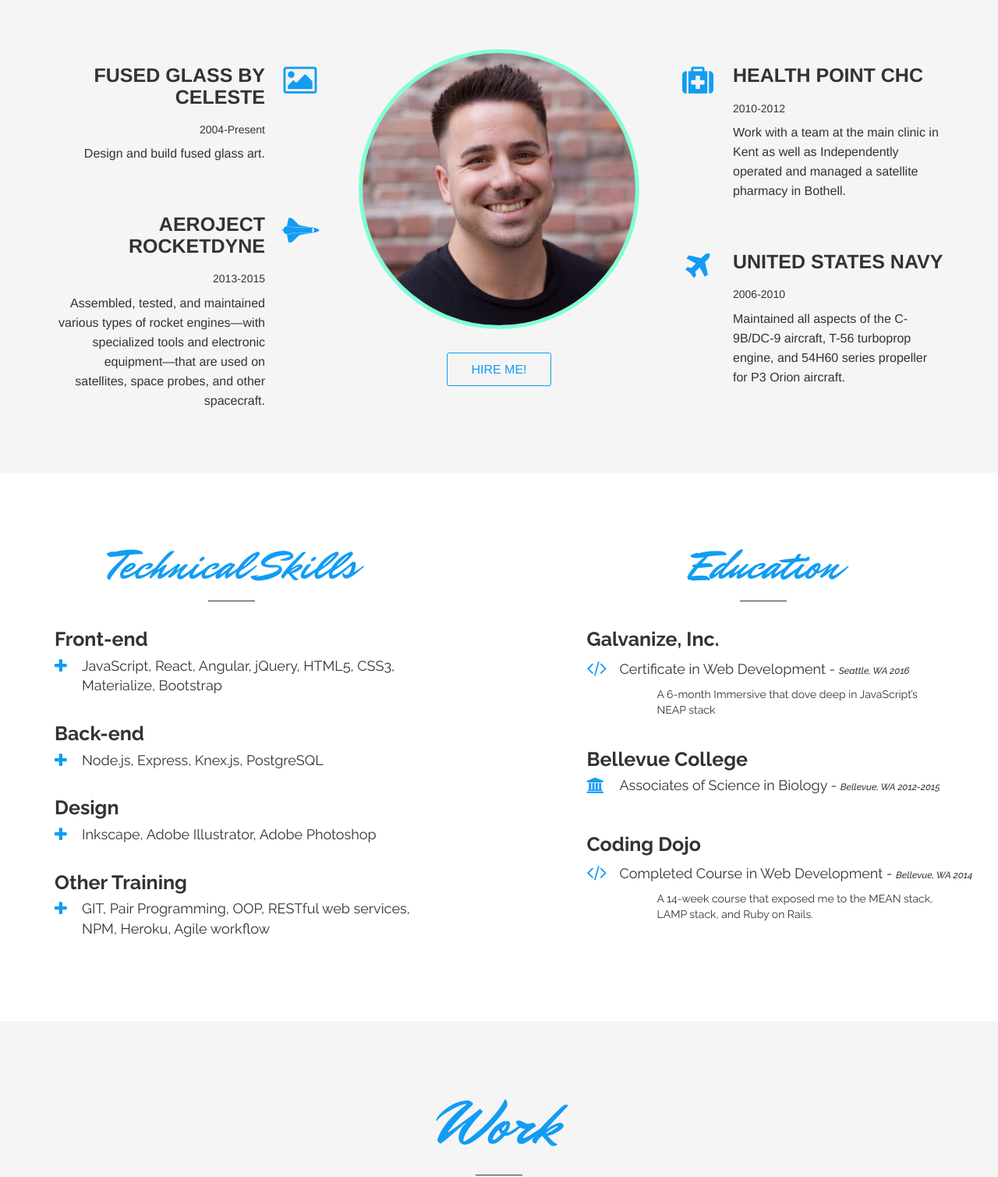
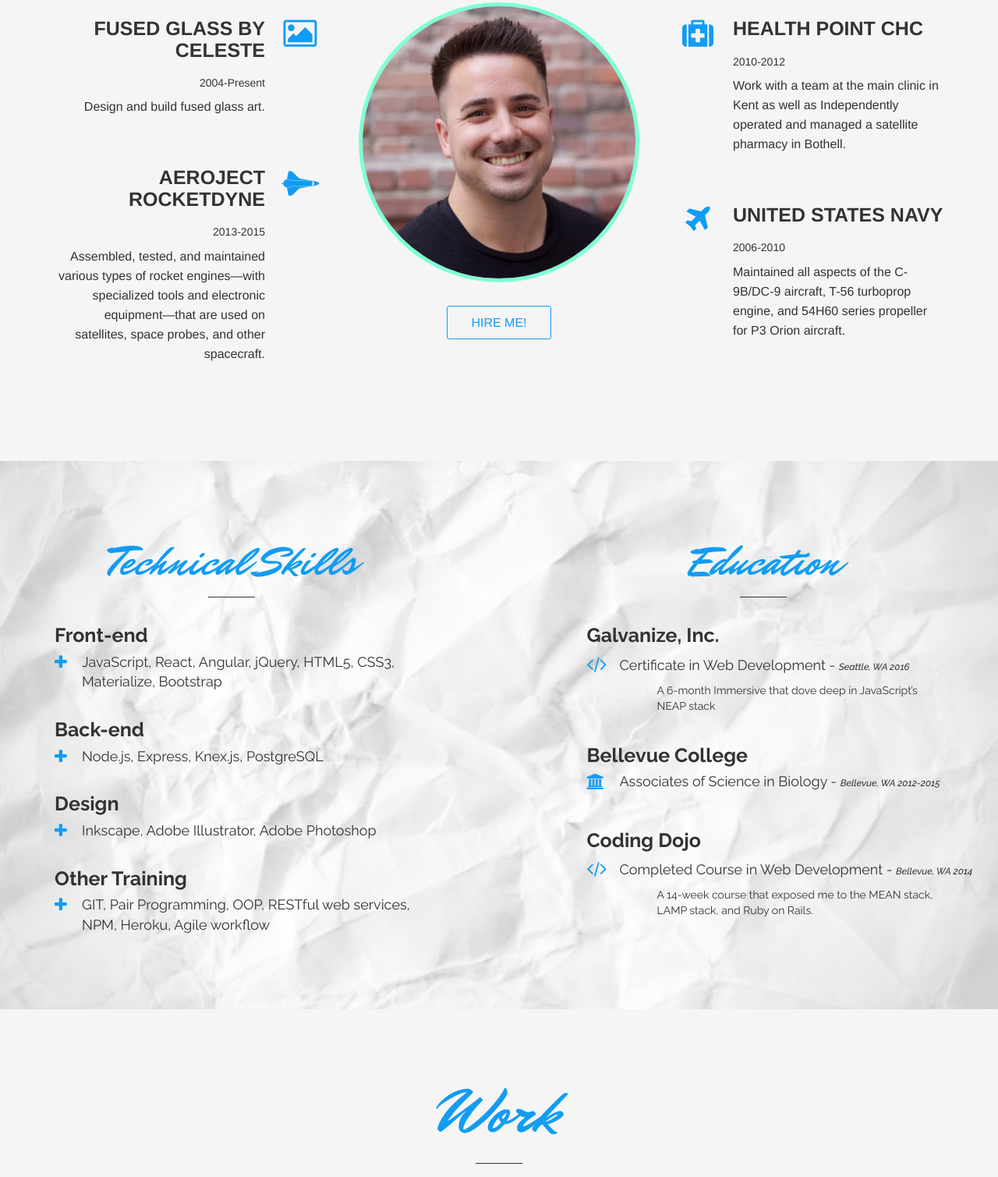
Before and after one commit to mattstuhring/web_portfolio, a website: page public/index.html in a window 1280 px wide. Shown: the part 1101-2610 px from the top of the page at 78% size. Drawn offline with nearby package versions, Linux system fonts and the light colour scheme.

Commit message:
created skills section

```diff
--- a/public/css/style.css
+++ b/public/css/style.css
@@ -155,21 +155,17 @@ header .col-md-12 {
 }
 
 /* ---------------------- About --------------------- */
-.history {
-  padding-top: 60px;
-  padding-bottom: 15px;
+.about {
+  padding-bottom: 60px;
+  background-color: whitesmoke;
 }
 
-.history img {
+.about img {
   width: 100%;
   border-radius: 50%;
   border: 5px solid aquamarine;
   margin-top: 15px;
   margin-bottom: 30px;
-}
-
-.history {
-  background-color: whitesmoke;
 }
 
 .btn-hire,
@@ -267,21 +263,17 @@ header .col-md-12 {
 
 /* -------------------- Skills ----- --------------- */
 .skills {
-  padding-top: 35px;
-  padding-bottom: 35px;
+  padding-top: 80px;
+  padding-bottom: 60px;
+  background-image: url('images/paper.png');
+  background-position: center;
+  background-repeat: no-repeat;
+  background-size: cover;
 }
 
 .skills i {
   color: #129CF3;
   font-size: 20px;
-}
-
-.tech-skills p {
-  font-family: 'Raleway', sans-serif;
-  position: relative;
-  left: 35px;
-  bottom: 25px;
-  font-size: 18px;
 }
 
 .skills h3 {
@@ -315,6 +307,14 @@ header .col-md-12 {
   margin-top: 10px;
   font-size: 25px;
   font-weight: 700;
+}
+
+.tech-skills p {
+  font-family: 'Raleway', sans-serif;
+  position: relative;
+  left: 35px;
+  bottom: 25px;
+  font-size: 18px;
 }
 
 .education h3 {
--- a/public/index.html
+++ b/public/index.html
@@ -67,6 +67,7 @@
             <ul class="nav navbar-nav navbar-right">
               <li><a href="#HOME" class="nav-item">Home</a></li>
               <li><a href="#ABOUT" class="nav-item">About</a></li>
+              <li><a href="#SKILLS" class="nav-item">Skills</a></li>
               <li><a href="#WORK" class="nav-item">Work</a></li>
               <li><a href="#CONTACT" class="nav-item">Contact</a></li>
             </ul>
@@ -101,8 +102,6 @@
           </div>
         </div>
       </div>
-    </section>
-    <section class="history">
       <div class="container">
         <div class="row">
           <div class="col-md-4">
@@ -162,10 +161,9 @@
     </section>
 
     <!-- Skills -->
-    <section class="skills skills-overlay">
-      <div class="container skills">
+    <section class="skills skills-overlay" id="SKILLS">
+      <div class="container">
         <div class="row">
-
           <div class="col-md-5 tech-skills">
             <h1 class="text-center">Technical Skills</h1>
             <h3>Front-end</h3>
```
Also changed, not shown: public/css/images/computer.png (added), public/css/images/paper.png (added).
